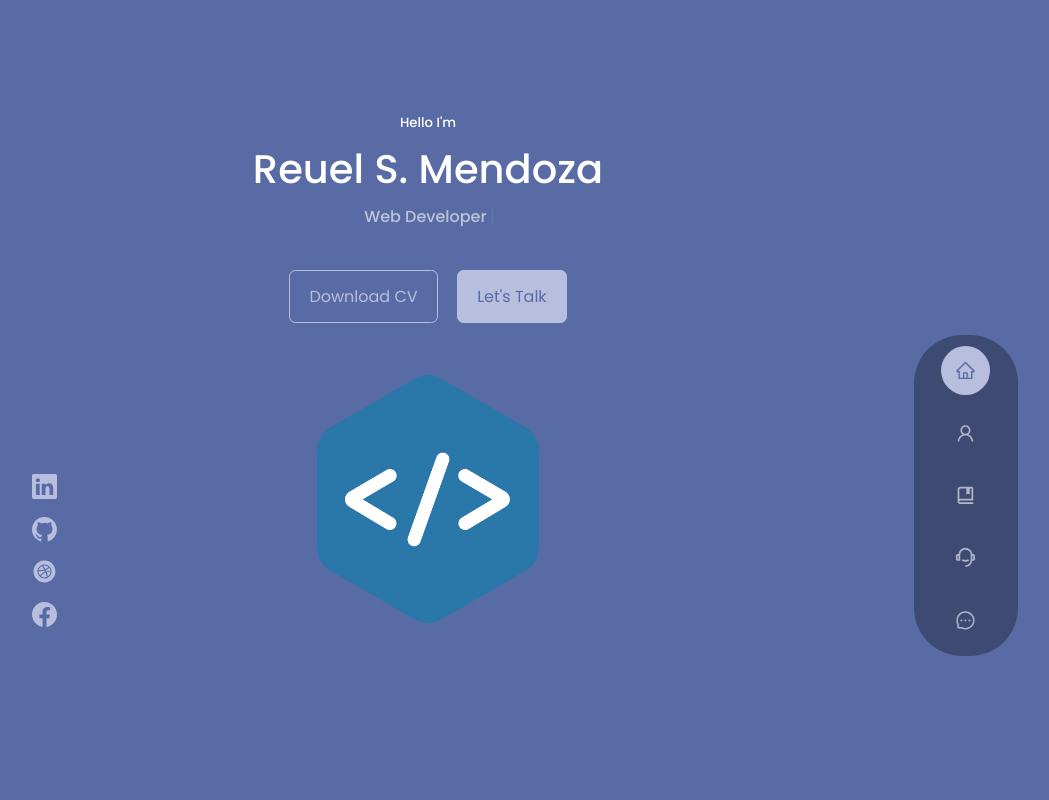
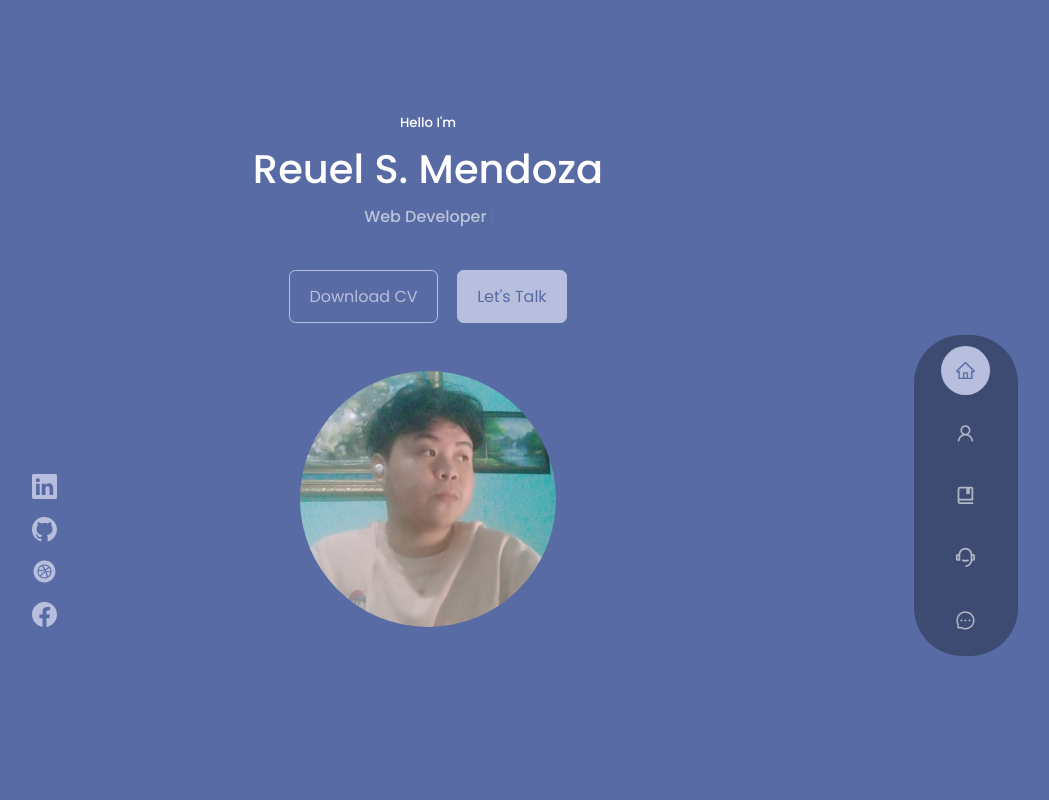
Before and after one commit to mendoza2929/Mendoza, a React (Create React App) app: page / in a window 1280 px wide. Shown: the top 800 px of the page, without its empty margins (212-1261 px from the left). Built offline with nearby package versions, Linux system fonts and the light colour scheme.

Commit message:
finalportfolio

```diff
--- a/public/index.html
+++ b/public/index.html
@@ -5,7 +5,7 @@
     <link rel="icon" href="%PUBLIC_URL%/favicon.ico" />
     <meta http-equiv="X-UA-Compatible" content="IE=edge">
     <meta name="viewport" content="width=device-width, initial-scale=1.0">
-    <link rel="icon" href="../src/assets/logo.png" />
+
     <title>Reuel Mendoza</title>
 
 </head>
--- a/src/components/about/About.jsx
+++ b/src/components/about/About.jsx
@@ -1,6 +1,6 @@
 import React from 'react'
 import './about.css'
-import ME from '../../assets/logo.png'
+import ME from '../../assets/riyuuu.jpg'
 import {FaAward} from 'react-icons/fa'
 import {BiUserPin} from 'react-icons/bi'
 import {AiFillFolderOpen} from 'react-icons/ai'
--- a/src/components/header/Header.jsx
+++ b/src/components/header/Header.jsx
@@ -1,7 +1,7 @@
 import React from 'react'
 import './header.css'
 import CTA from './CTA'
-import Me from '../../assets/logo.png'
+import Me from '../../assets/riyu.jpg'
 import HeaderSocial from './HeaderSocial'
 import { Typewriter, useTypewriter, Cursor } from 'react-simple-typewriter'
 
--- a/src/components/header/header.css
+++ b/src/components/header/header.css
@@ -44,6 +44,10 @@ header{
     overflow:hidden;
 }
 
+.me img{
+    border-radius: 50%;
+}
+
 /*-------------------- MEDIA QUERIES (MEDIUM DEVICES)--------*/
 
 @media screen and (max-width:1024px){
```
Also changed, not shown: src/assets/riyu.jpg (added), src/assets/riyuuu.jpg (added).
